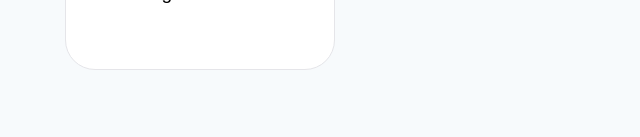
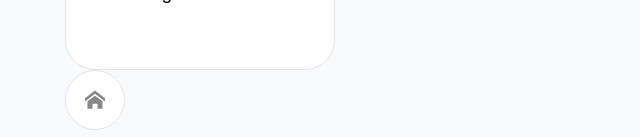
Before and after one commit to vinicmd/orkut, a React (Vite) app: page / in a window 1280 px wide. Shown: the part 660-797 px from the top of the page, without its empty margins (0-640 px from the left). Built offline with nearby package versions, Linux system fonts and the light colour scheme.

Commit message:
Include some changes

```diff
--- a/src/components/Aside/index.tsx
+++ b/src/components/AsideUser/index.tsx
@@ -3,7 +3,7 @@ import logo from './logo.svg'
 import stamp from './stamp.svg'
 import profilePicture from '../../assets/profilePic.jpg'
 
-function Aside() {
+function AsideUser() {
   return (
     <S.Container>
       <S.LogoContent>
@@ -71,4 +71,4 @@ function Aside() {
   )
 }
 
-export { Aside }
+export { AsideUser as Aside }
--- a/src/components/Aside/style.ts
+++ b/src/components/AsideUser/style.ts
@@ -56,8 +56,8 @@ export const ProfileBorder = styled.div`
 `
 
 export const ProfilePic = styled.img`
-  width: 127px;
-  height: 127px;
+  width: 124px;
+  height: 124px;
 
   border: 4px solid ${({ theme }) => theme.colors.body};
 
@@ -110,7 +110,7 @@ export const MenuButton = styled.button`
 
   margin: 5px 0;
 
-  transition: color 0.25s linear;
+  transition: color 0.2s ease;
 
   &:hover {
     color: ${({ theme }) => theme.colors.textGrey};
--- /dev/null
+++ b/src/components/Search/index.tsx
@@ -0,0 +1,9 @@
+import * as S from './style'
+
+export function Search() {
+  return (
+    <S.HomeWrapper>
+      <S.HomeIcon />
+    </S.HomeWrapper>
+  )
+}
--- /dev/null
+++ b/src/components/Search/style.ts
@@ -0,0 +1,23 @@
+import { ImHome } from 'react-icons/im'
+import styled from 'styled-components'
+
+export const HomeWrapper = styled.div`
+  width: 60px;
+  height: 60px;
+
+  border-radius: 50%;
+
+  display: flex;
+  justify-content: center;
+  align-items: center;
+
+  border: 1px solid ${({ theme }) => theme.colors.border};
+
+  background: ${({ theme }) => theme.colors.body};
+`
+
+export const HomeIcon = styled(ImHome)`
+  width: 20px;
+  height: 20px;
+  color: ${({ theme }) => theme.colors.textGrey};
+`
--- a/src/pages/Home/index.tsx
+++ b/src/pages/Home/index.tsx
@@ -1,10 +1,12 @@
 import * as S from './style'
-import { Aside } from '../../components/Aside'
+import { Aside } from '../../components/AsideUser'
+import { Search } from '../../components/Search'
 
 function Home() {
   return (
     <S.Container>
       <Aside />
+      <Search />
     </S.Container>
   )
 }
```
Also changed, not shown: src/components/AsideUser/logo.svg (renamed from src/components/Aside/logo.svg), src/components/AsideUser/stamp.svg (renamed from src/components/Aside/stamp.svg).
